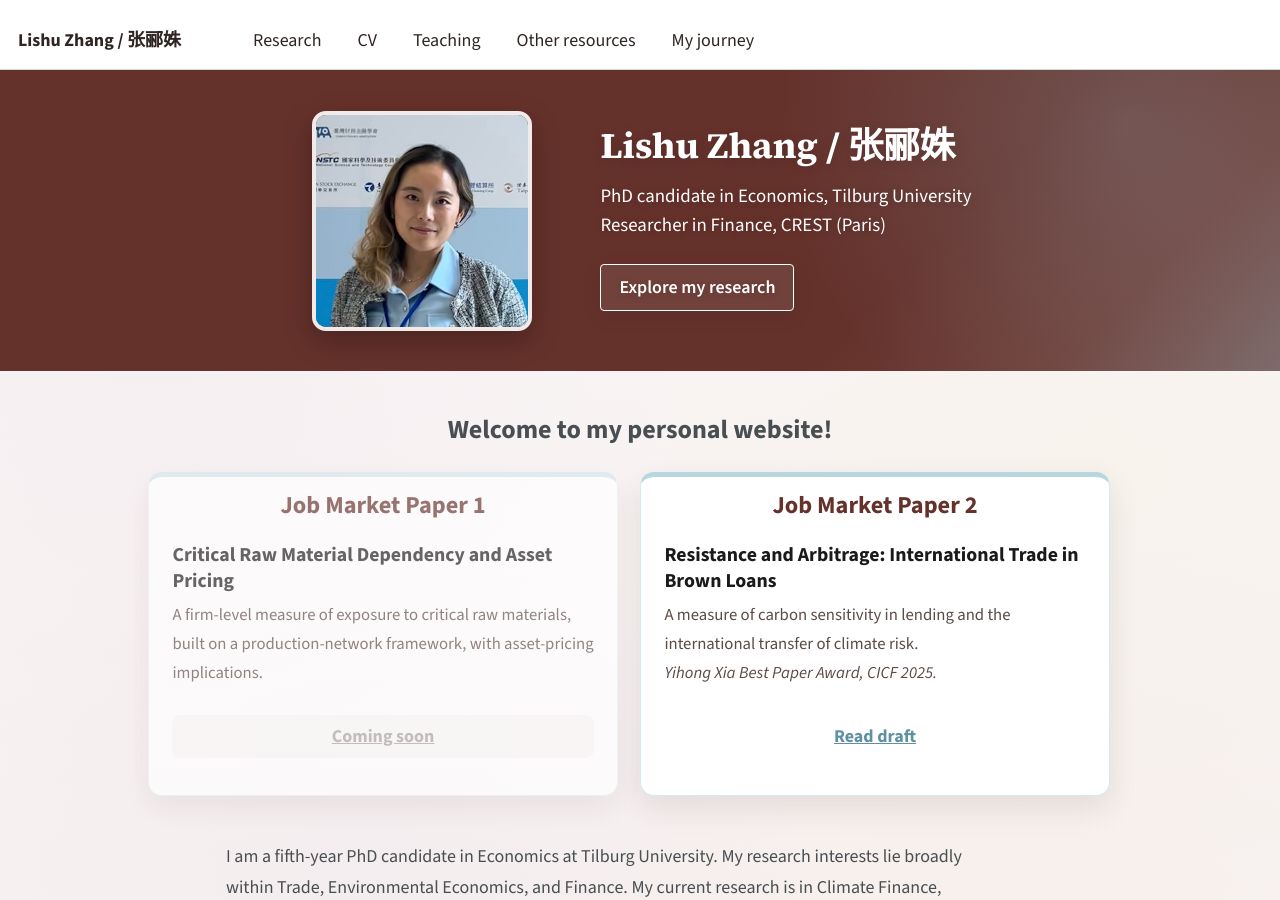
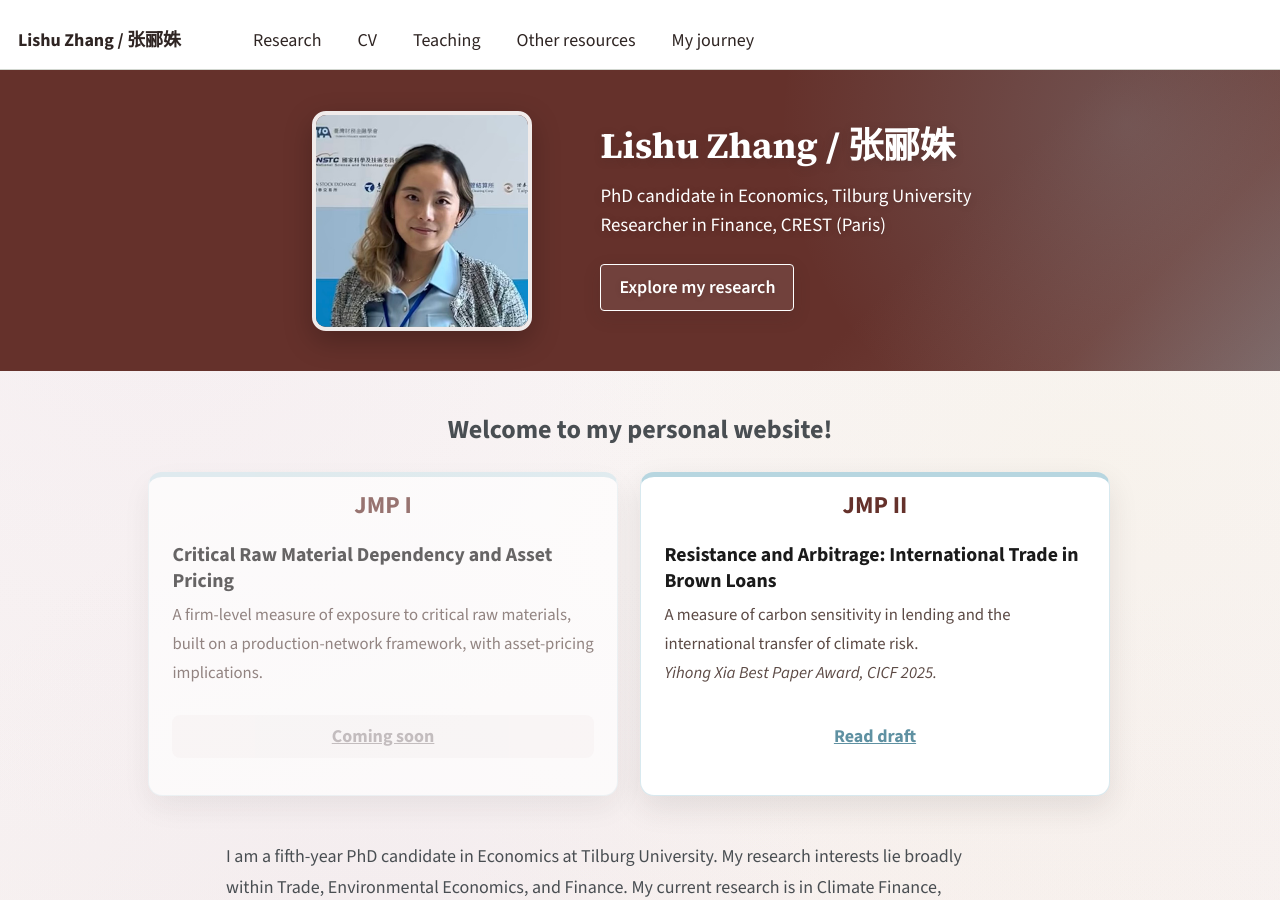
Before and after one commit to LishuZ/LishuZ.github.io, a Jekyll site: the page built from _pages/about.md, in a window 1280 px wide and 900 px high. Built offline with Jekyll 4.4.1, drawn with Linux system fonts in a browser that asks for light colours.

Commit message:
Use compact JMP card labels

```diff
--- a/_pages/about.md
+++ b/_pages/about.md
@@ -10,12 +10,12 @@ header:
   cta_label: "Explore my research"
 excerpt: "PhD candidate in Economics, Tilburg University<br>Researcher in Finance, CREST (Paris)"
 feature_row:
-  - title: "Job Market Paper 1"
+  - title: "JMP I"
     excerpt: "**Critical Raw Material Dependency and Asset Pricing** A firm-level measure of exposure to critical raw materials, built on a production-network framework, with asset-pricing implications."
     url: "#"
     btn_label: "Coming soon"
     btn_class: "btn--disabled"
-  - title: "Job Market Paper 2"
+  - title: "JMP II"
     excerpt: "**Resistance and Arbitrage: International Trade in Brown Loans** A measure of carbon sensitivity in lending and the international transfer of climate risk.<br>*Yihong Xia Best Paper Award, CICF 2025.*"
     url: "https://www.dropbox.com/scl/fi/hcqlp7ls6i2v8ughdodbc/JMP_2026.pdf?rlkey=z7iw0zsemz8hrkdfkr0eo2ima&st=xu14dxor&dl=0"
     btn_label: "Read draft"
```
